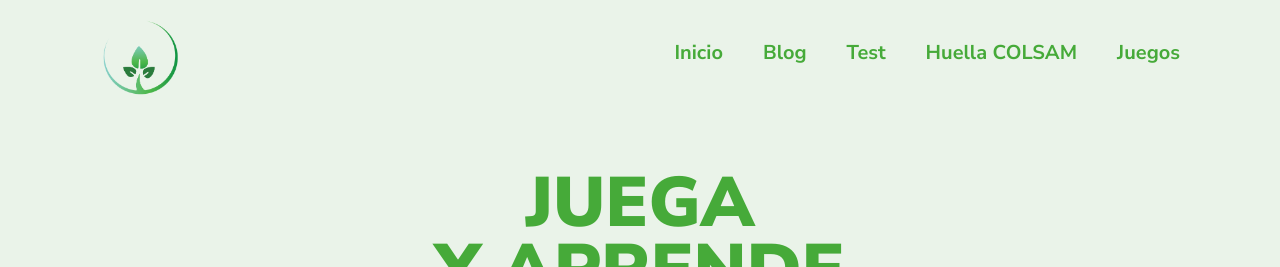
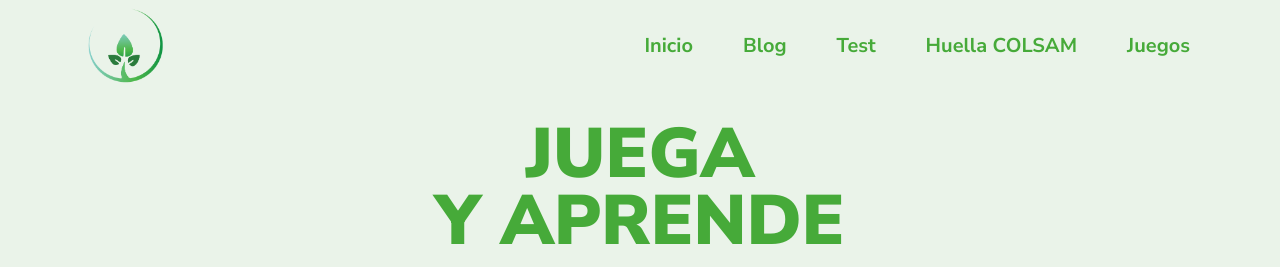
Before and after one commit to aaroncabc/ecolsam, a Django app: page /catalog/games in a window 1280 px wide. Shown: the top 267 px of the page. Run offline with Django 4.2, Linux system fonts and the light colour scheme; parts of the project's set-up code (start-up, migrations or seed data) failed here and were passed over; some libraries are stand-ins or nearby versions.

Commit message:
responsive navbars

```diff
--- a/catalog/templates/HuellaColsam.html
+++ b/catalog/templates/HuellaColsam.html
@@ -8,6 +8,7 @@
     <script src="https://cdn.jsdelivr.net/npm/chart.js"></script>
 </head>
 <style>
+
     a:hover{
         text-decoration: none;
     }
--- a/catalog/templates/base.html
+++ b/catalog/templates/base.html
@@ -8,43 +8,106 @@
     <title>ECOLSAM-PRAE</title>
     <link rel="stylesheet" href="https://cdnjs.cloudflare.com/ajax/libs/font-awesome/5.1.5/css/all.min.css"/>
     <link rel="stylesheet" href="https://cdnjs.cloudflare.com/ajax/libs/font-awesome/5.15.3/css/all.min.css">
+    <link rel="stylesheet" href="https://cdn.jsdelivr.net/npm/bootstrap@5.3.0/dist/css/bootstrap.min.css">
     <link rel="stylesheet" href="{% static 'catalog/css/nosotros.css' %}">
     <script src="https://cdnjs.cloudflare.com/ajax/libs/jquery/3.6.0/jquery.min.js"></script>
     <script src="https://cdnjs.cloudflare.com/ajax/libs/OwlCarousel2/2.3.4/owl.carousel.min.js"></script>
 </head>
+<style>
+    /* Apply the given styles to header ul li a */
+    .nav-link {
+      display: inline-block;
+      color: #46aa39 !important;
+      font-weight: 700;
+      margin-left: 40px;
+      font-size: 20px;
+      transition: all 0.5s ease;
+    }
+
+    .nav-link:hover {
+      padding: 5px 10px;
+      background: rgb(70, 170, 57);
+      border-radius: 15px;
+      color: #dcf8da !important;
+    }
+  </style>
+</head>
 <body>
-    <section class="cabeza">
-        <header>
-            <a href="#" class="logo"><img src="{% static 'catalog\imagenes\LOGO_ECO-removebg-preview.png' %}" width="80"
-                height="75"></a>
-            <ul>
-                <li><a href="{% url 'index' %}" class="active">Inicio</a></li>
-                <li><a href="{% url 'blog' %}">Blog</a></li>
-                <li><a href="{% url 'test' %}">Test</a></li>
-                <li><a href="{% url 'statistics' %}">Huella COLSAM</a></li>
-                <li><a href="#">Juegos</a></li>
+    <nav class="navbar navbar-expand-lg navbar-light bg-light" style="background-color: #eaf3e9 !important;">
+        <div class="container">
+          <!-- Logo on the left -->
+          <a class="navbar-brand" href="#">
+            <img src="{% static 'catalog\imagenes\LOGO_ECO-removebg-preview.png' %}" alt="Logo" width="80"
+            height="75">
+          </a>
+
+          <!-- Toggle button for small screens -->
+          <button class="navbar-toggler" type="button" data-bs-toggle="collapse" data-bs-target="#navbarNav" aria-controls="navbarNav" aria-expanded="false" aria-label="Toggle navigation">
+            <span class="navbar-toggler-icon"></span>
+          </button>
+
+          <div class="collapse navbar-collapse justify-content-end" id="navbarNav">
+            <ul class="navbar-nav">
+              <!-- Nav bar items on the right -->
+              <li class="nav-item">
+                <a class="nav-link" href="{% url 'index' %}">Inicio</a>
+              </li>
+              <li class="nav-item">
+                <a class="nav-link" href="{% url 'blog' %}">Blog</a>
+              </li>
+              <li class="nav-item">
+                <a class="nav-link" href="{% url 'test' %}">Test</a>
+              </li>
+              <li class="nav-item">
+                <a class="nav-link" href="{% url 'statistics' %}">Huella COLSAM</a>
+              </li>
+              <li class="nav-item">
+                <a class="nav-link" href="{% url 'games' %}">Juegos</a>
+              </li>
+              <!-- Add more items as needed -->
             </ul>
-        </header>
-    </section>
+          </div>
+        </div>
+      </nav>
     {% block content %}
 
     {% endblock  %}
-    <section class="cabeza">
-      <header>
-        <figure>
-          <a href="{% url 'index' %}">
-              <img src="{% static 'catalog/imagenes/LOGO_ECO-removebg-preview.png' %}" weidth="150" height="150" alt="Logo de Make-Up">
+    <nav class="navbar navbar-expand-lg navbar-light bg-light" style="background-color: #eaf3e9 !important;">
+        <div class="container">
+          <!-- Logo on the left -->
+          <a class="navbar-brand" href="#">
+            <img src="{% static 'catalog\imagenes\LOGO_ECO-removebg-preview.png' %}" alt="Logo" weidth="150" height="150">
           </a>
-        </figure>
-        <ul>
-              <li><a href="{% url 'nosotros' %}">CONOCENOS</a></li>
-              <li><a href="indexb.html"><i class="fab fa-facebook" style="color: green;"></i></a></li>
-              <li><a href="#"><i class="fab fa-twitter" style="color: green;"></i></a></li>
-              <li><a href="#"><i class="fab fa-instagram" style="color: green;"></i></a></li>
-              <li><a href="#"><i class="fab fa-whatsapp" style="color: green;"></i></a></li>
-          </ul>
-      </header>
-  </section>
 
+          <!-- Toggle button for small screens -->
+          <button class="navbar-toggler" type="button" data-bs-toggle="collapse" data-bs-target="#navbarNav" aria-controls="navbarNav" aria-expanded="false" aria-label="Toggle navigation">
+            <span class="navbar-toggler-icon"></span>
+          </button>
+
+          <div class="collapse navbar-collapse justify-content-end" id="navbarNav">
+            <ul class="navbar-nav">
+              <!-- Nav bar items on the right -->
+              <li class="nav-item">
+                <a class="nav-link" href="{% url 'nosotros' %}">CONOCENOS</a>
+              </li>
+              <li class="nav-item">
+                <a class="nav-link" href="#"><i class="fab fa-facebook" style="color: green;"></i></a>
+              </li>
+              <li class="nav-item">
+                <a class="nav-link" href="#"><i class="fab fa-twitter" style="color: green;"></i></a>
+              </li>
+              <li class="nav-item">
+                <a class="nav-link" href="#"><i class="fab fa-instagram" style="color: green;"></i></a>
+              </li>
+              <li class="nav-item">
+                <a class="nav-link" href="#"><i class="fab fa-whatsapp" style="color: green;"></i></a>
+              </li>
+              <!-- Add more items as needed -->
+            </ul>
+          </div>
+        </div>
+      </nav>
+     <!-- Add this just before the closing </body> tag -->
+     <script src="https://cdn.jsdelivr.net/npm/bootstrap@5.3.0/dist/js/bootstrap.bundle.min.js"></script>
 </body>
 </html>
--- a/catalog/templates/games.html
+++ b/catalog/templates/games.html
@@ -15,8 +15,14 @@
     .carousel-inner iframe {
         border-radius: 15px; /* Adjust the value as per your preference */
         overflow: hidden; /* This ensures that iframes fit into the rounded shape */
-      }
+    }
+
 </style>
+<div>&nbsp</div>
+<div>&nbsp</div>
+<div>&nbsp</div>
+<div>&nbsp</div>
+
 <div class="info">
     <div class="info container">
         <div class="info-box">
--- a/catalog/templates/test.html
+++ b/catalog/templates/test.html
@@ -66,7 +66,6 @@
         background-color: #e9ecef;
         opacity: 1;
       }
-
 
 </style>
 <div class="info">
```
